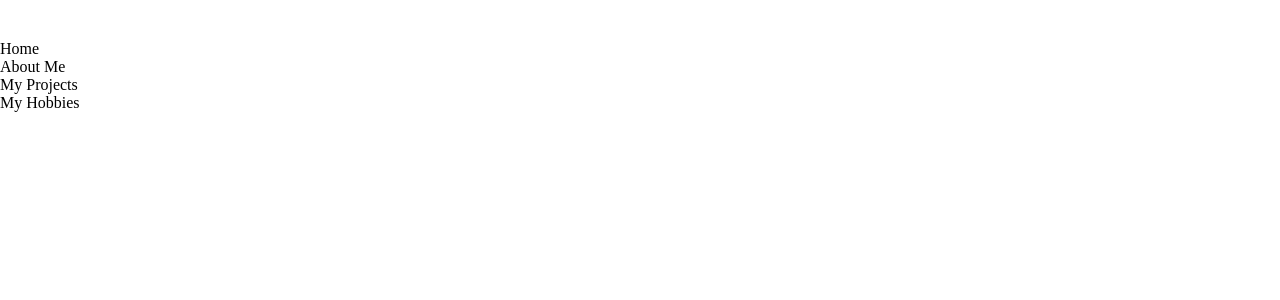
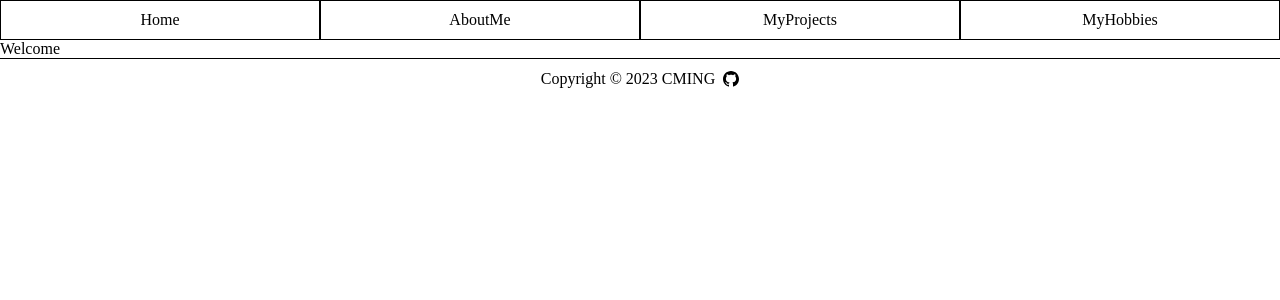
Before and after one commit to CMING3/my-website, a React (Create React App) app: page /Home in a window 1280 px wide. Shown: the top 300 px of the page. Built offline with nearby package versions, Linux system fonts and the light colour scheme.

Commit message:
created contents with demo pages linked to Content.js, created Navbar and Footer.js with style

```diff
--- a/src/App.js
+++ b/src/App.js
@@ -1,17 +1,19 @@
+import React from "react"
 import Navbar from "./components/UI/Navbar"
 import Footer from "./components/UI/Footer"
 import Content from "./components/contents/Content"
+import {BrowserRouter} from "react-router-dom"
 
 function App() {
 
   return (
     <div>
-      <Navbar/>
-
-      {/** Changeable content, by default is home **/}
-      <Content/>
-
-      <Footer/>
+      <BrowserRouter>
+        <Navbar/>
+          {/** Changeable content, by default is home **/}
+          <Content/>
+        <Footer/>
+      </BrowserRouter>
     </div>
   );
 }
--- a/src/components/UI/Footer.js
+++ b/src/components/UI/Footer.js
@@ -1,7 +1,13 @@
 import React from 'react'
+import style from "../../styles/footer.module.css"
 
 export default function Footer() {
   return (
-    <div></div>
+    <div className={style.footer}>
+      Copyright &copy; 2023 CMING &nbsp;
+      <svg xmlns="http://www.w3.org/2000/svg" width="16" height="16" viewBox="0 0 24 24">
+        <path d="M12 0c-6.626 0-12 5.373-12 12 0 5.302 3.438 9.8 8.207 11.387.599.111.793-.261.793-.577v-2.234c-3.338.726-4.033-1.416-4.033-1.416-.546-1.387-1.333-1.756-1.333-1.756-1.089-.745.083-.729.083-.729 1.205.084 1.839 1.237 1.839 1.237 1.07 1.834 2.807 1.304 3.492.997.107-.775.418-1.305.762-1.604-2.665-.305-5.467-1.334-5.467-5.931 0-1.311.469-2.381 1.236-3.221-.124-.303-.535-1.524.117-3.176 0 0 1.008-.322 3.301 1.23.957-.266 1.983-.399 3.003-.404 1.02.005 2.047.138 3.006.404 2.291-1.552 3.297-1.23 3.297-1.23.653 1.653.242 2.874.118 3.176.77.84 1.235 1.911 1.235 3.221 0 4.609-2.807 5.624-5.479 5.921.43.372.823 1.102.823 2.222v3.293c0 .319.192.694.801.576 4.765-1.589 8.199-6.086 8.199-11.386 0-6.627-5.373-12-12-12z"/>
+        </svg>
+      </div>
   )
 }
--- a/src/components/UI/Navbar.js
+++ b/src/components/UI/Navbar.js
@@ -1,17 +1,15 @@
 import style from "../../styles/navbar.module.css"
 import React from "react"
+import {Link} from "react-router-dom"
+export default function Navbar(){
+    const navbarList = ["Home", "AboutMe", "MyProjects", "MyHobbies"]
 
-export default function Navbar(){
-    const navbarList = ["Home", "About Me", "My Projects", "My Hobbies"]
-    const handleClick = () => {
-        console.log("hi")
-    }
     return(
         <div className={style.navbar}>
             {
                 navbarList.map((item)=>{
                     return(
-                        <div onClick={handleClick}>{item}</div>
+                        <Link to={"/"+item}>{item}</Link>
                     )
                 })
             }
--- a/src/components/contents/AboutMe.js
+++ b/src/components/contents/AboutMe.js
@@ -2,6 +2,6 @@
 
 export default function AboutMe() {
   return (
-    <div></div>
+    <div>I am CMING</div>
   )
 }
--- a/src/components/contents/Content.js
+++ b/src/components/contents/Content.js
@@ -1,17 +1,20 @@
 import React from 'react'
+import {Routes, Route} from "react-router-dom"
 import Home from './Home'
 import AboutMe from './AboutMe'
 import MyProjects from './MyProjects'
 import MyHobbies from './MyHobbies'
 
-export default function Content(props) {
+export default function Content() {
 
   return (
     <div>
-        <Home/>
-        <AboutMe/>
-        <MyProjects/>
-        <MyHobbies/>
+      <Routes>
+        <Route path="/Home" element={<Home/>}/>
+        <Route path="/AboutMe" element={<AboutMe/>}/>
+        <Route path="/MyProjects" element={<MyProjects/>}/>
+        <Route path="/MyHobbies" element={<MyHobbies/>}/>
+      </Routes>
     </div>
   )
 }
--- a/src/components/contents/Home.js
+++ b/src/components/contents/Home.js
@@ -2,6 +2,6 @@
 
 export default function Home() {
   return (
-    <div></div>
+    <div>Welcome</div>
   )
 }
--- a/src/components/contents/MyHobbies.js
+++ b/src/components/contents/MyHobbies.js
@@ -2,6 +2,6 @@
 
 export default function MyHobbies() {
   return (
-    <div></div>
+    <div>Hobby page</div>
   )
 }
--- a/src/components/contents/MyProjects.js
+++ b/src/components/contents/MyProjects.js
@@ -2,6 +2,6 @@
 
 export default function MyProjects() {
   return (
-    <div></div>
+    <div>All Projects</div>
   )
 }
--- a/src/styles/footer.module.css
+++ b/src/styles/footer.module.css
@@ -0,0 +1,8 @@
+.footer{
+    display: flex;
+    justify-content: center;
+    align-items: center;
+    background-color: white;
+    border-top: 1px solid black;
+    height:5vh;
+}
--- a/src/styles/navbar.module.css
+++ b/src/styles/navbar.module.css
@@ -1,3 +1,21 @@
 .navbar{
-    display: grid;
+    width: 100vw;
+    height: 5vh;
+    background-color: #fff;
+    display: flex;
+    position: fixed;
+    top:0;
+    overflow: hidden;
 }
+.navbar>a{
+    flex:1;
+    display: flex;
+    justify-content: center;
+    align-items: center;
+    border: 1px solid black;
+    padding: 1rem;
+    cursor: pointer;
+    line-height: 1rem;
+    text-decoration: none;
+    color: black;
+}
```
